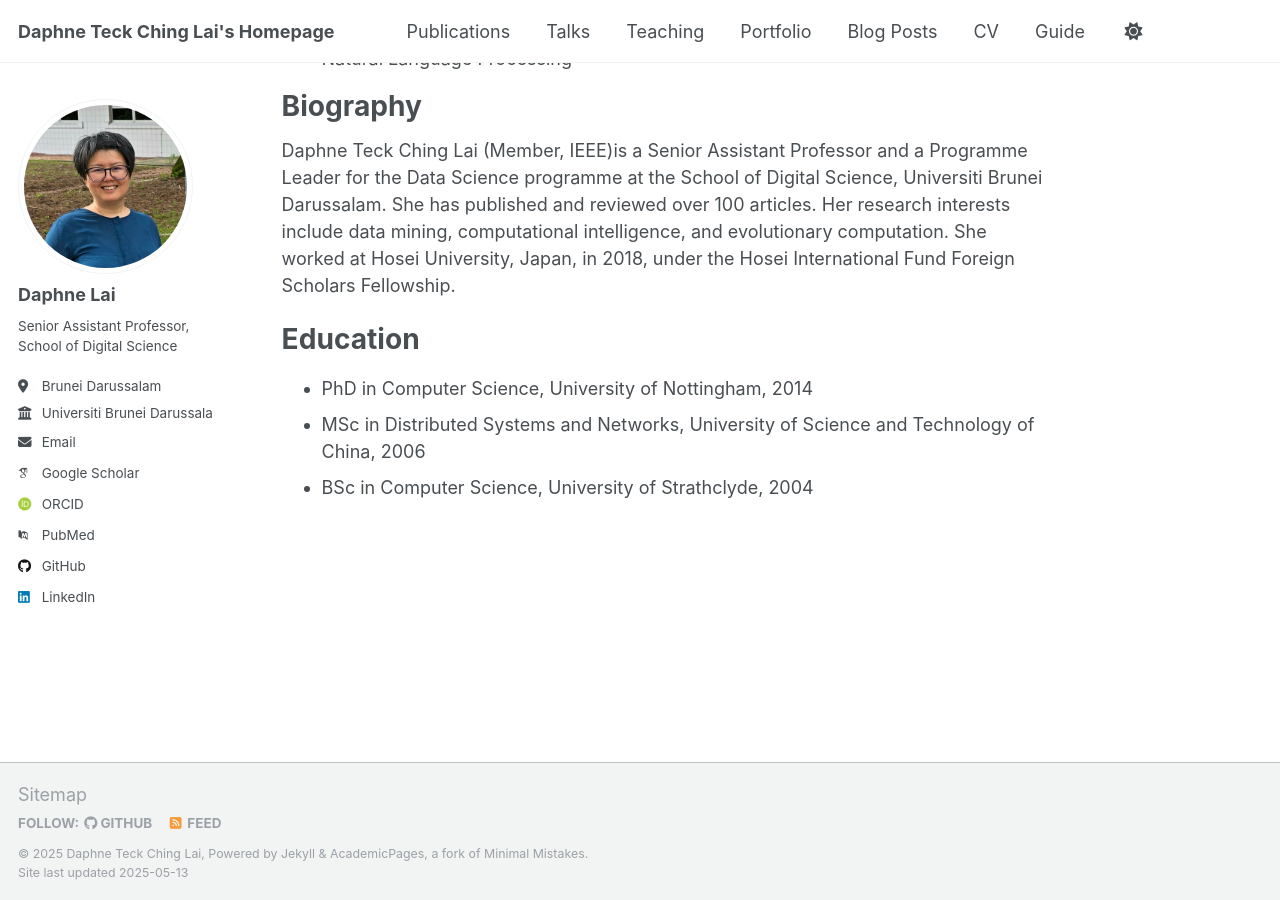
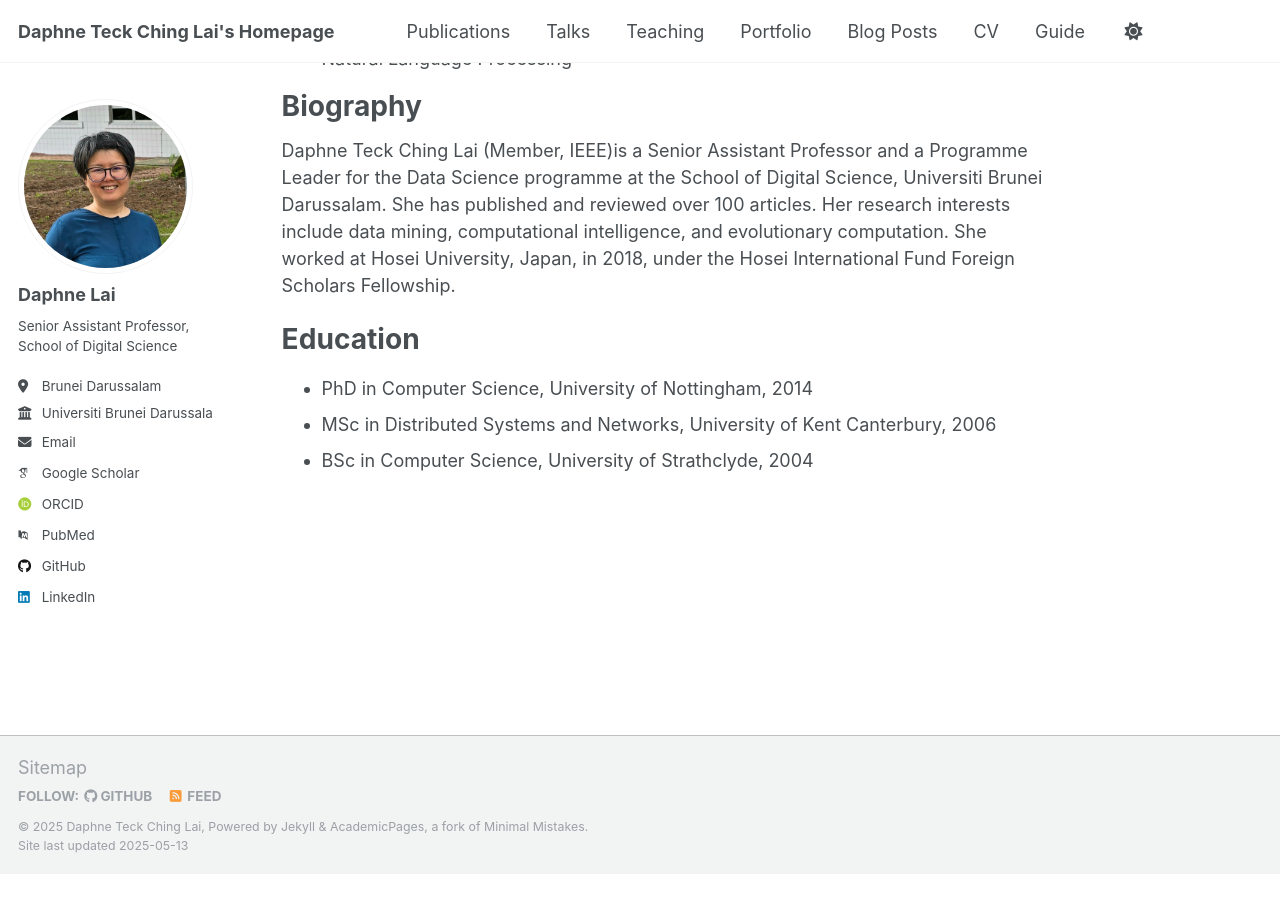
Before and after one commit to dtclai/dtclai.github.io, a Jekyll site: the page built from _pages/about.md, in a window 1280 px wide and 900 px high, scrolled down 643 px. Built offline with Jekyll 4.4.1, drawn with Linux system fonts in a browser that asks for light colours; some web fonts are replaced; after the commit the page ends 1516 px from its top, so only the background shows below that.

Commit message:
Update about.md

```diff
--- a/_pages/about.md
+++ b/_pages/about.md
@@ -46,7 +46,7 @@ Daphne Teck Ching Lai (Member, IEEE)is a Senior Assistant Professor and a Progra
 Education
 ======
 * PhD in Computer Science, University of Nottingham, 2014
-* MSc in Distributed Systems and Networks, University of Science and Technology of China, 2006
+* MSc in Distributed Systems and Networks, University of Kent Canterbury, 2006
 * BSc in Computer Science, University of Strathclyde, 2004
 
 
```
